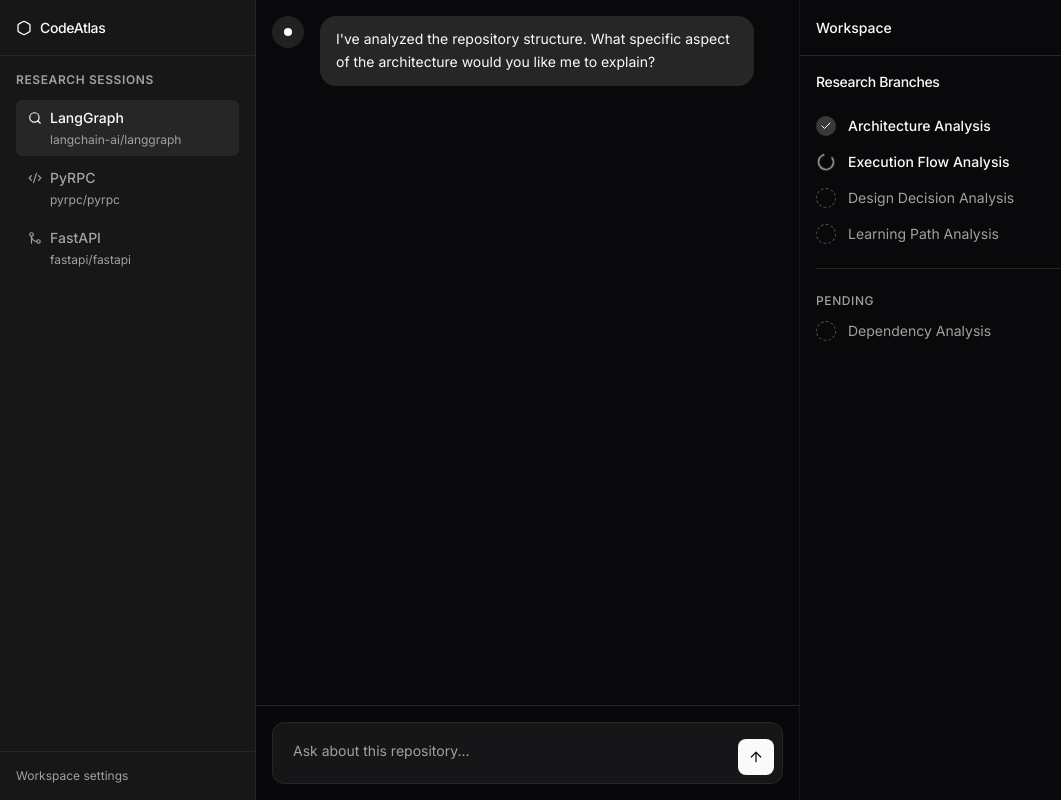
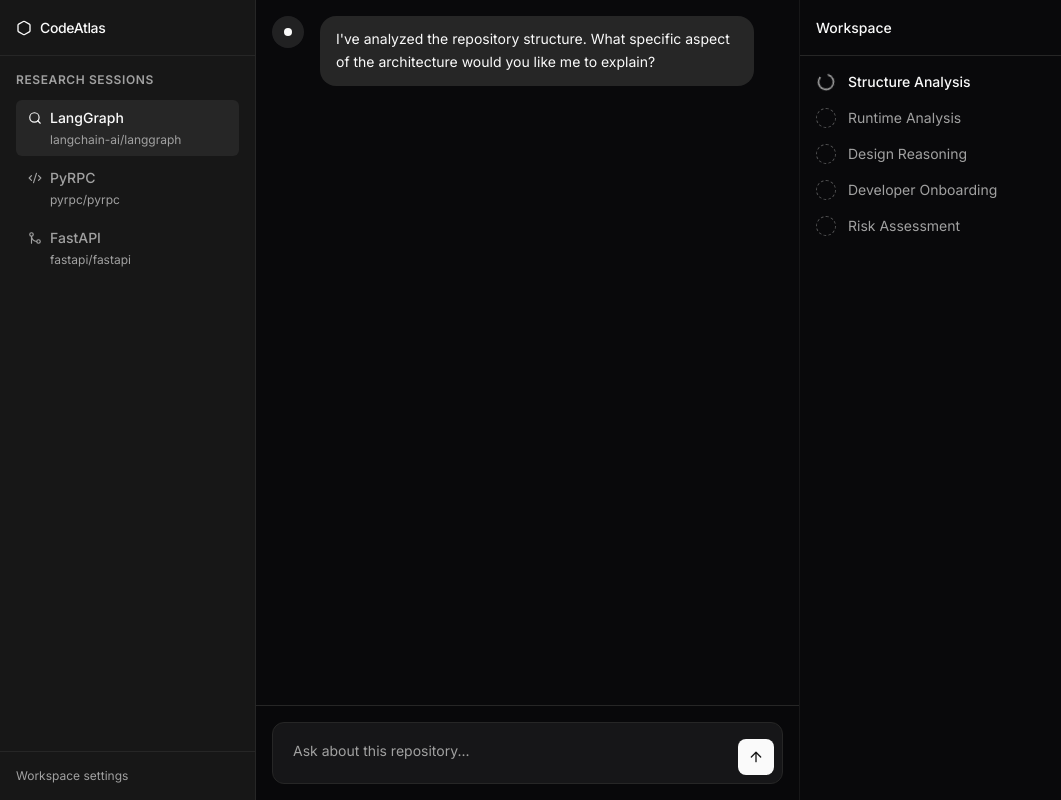
Before and after one commit to Atnatewoss/codeatlas, a Next.js app in the folder apps/web/: page / in a window 1280 px wide. Both pictures are taken after a click on the button "Start Research". Shown: the whole page, without its empty margins (0-1061 px from the left). Built offline with nearby package versions, Linux system fonts and the light colour scheme.

Commit message:
feat(research): implement deep ToT reasoning structure

```diff
--- a/apps/web/src/components/research/reasoning-tree.tsx
+++ b/apps/web/src/components/research/reasoning-tree.tsx
@@ -7,13 +7,9 @@ export function ReasoningTree() {
         <div>
           <div className="flex items-center">
             <span className="w-4 border-t border-border inline-block mr-2"></span>
-            <span className="text-foreground font-medium">Architecture</span>
+            <span className="text-foreground font-medium">Structure Analysis</span>
           </div>
           <div className="pl-6 border-l border-border ml-2 space-y-1 mt-1">
-            <div className="flex items-center">
-              <span className="w-4 border-t border-border inline-block mr-2"></span>
-              Services
-            </div>
             <div className="flex items-center">
               <span className="w-4 border-t border-border inline-block mr-2"></span>
               Modules
@@ -22,13 +18,21 @@ export function ReasoningTree() {
               <span className="w-4 border-t border-border inline-block mr-2"></span>
               Dependencies
             </div>
+            <div className="flex items-center">
+              <span className="w-4 border-t border-border inline-block mr-2"></span>
+              Layers
+            </div>
+            <div className="flex items-center">
+              <span className="w-4 border-t border-border inline-block mr-2"></span>
+              Boundaries
+            </div>
           </div>
         </div>
 
         <div>
           <div className="flex items-center">
             <span className="w-4 border-t border-border inline-block mr-2"></span>
-            <span className="text-foreground font-medium">Execution Flow</span>
+            <span className="text-foreground font-medium">Runtime Analysis</span>
           </div>
           <div className="pl-6 border-l border-border ml-2 space-y-1 mt-1">
             <div className="flex items-center">
@@ -37,7 +41,15 @@ export function ReasoningTree() {
             </div>
             <div className="flex items-center">
               <span className="w-4 border-t border-border inline-block mr-2"></span>
-              Request Lifecycle
+              Request Flow
+            </div>
+            <div className="flex items-center">
+              <span className="w-4 border-t border-border inline-block mr-2"></span>
+              Data Flow
+            </div>
+            <div className="flex items-center">
+              <span className="w-4 border-t border-border inline-block mr-2"></span>
+              Control Flow
             </div>
           </div>
         </div>
@@ -45,14 +57,75 @@ export function ReasoningTree() {
         <div>
           <div className="flex items-center">
             <span className="w-4 border-t border-border inline-block mr-2"></span>
-            <span className="text-foreground font-medium">Design Decisions</span>
+            <span className="text-foreground font-medium">Design Reasoning</span>
+          </div>
+          <div className="pl-6 border-l border-border ml-2 space-y-1 mt-1">
+            <div className="flex items-center">
+              <span className="w-4 border-t border-border inline-block mr-2"></span>
+              Key Patterns
+            </div>
+            <div className="flex items-center">
+              <span className="w-4 border-t border-border inline-block mr-2"></span>
+              Tradeoffs
+            </div>
+            <div className="flex items-center">
+              <span className="w-4 border-t border-border inline-block mr-2"></span>
+              Architectural Choices
+            </div>
+            <div className="flex items-center">
+              <span className="w-4 border-t border-border inline-block mr-2"></span>
+              Alternatives
+            </div>
           </div>
         </div>
 
         <div>
           <div className="flex items-center">
             <span className="w-4 border-t border-border inline-block mr-2"></span>
-            <span className="text-foreground font-medium">Contributor Guide</span>
+            <span className="text-foreground font-medium">Developer Onboarding</span>
+          </div>
+          <div className="pl-6 border-l border-border ml-2 space-y-1 mt-1">
+            <div className="flex items-center">
+              <span className="w-4 border-t border-border inline-block mr-2"></span>
+              Learning Path
+            </div>
+            <div className="flex items-center">
+              <span className="w-4 border-t border-border inline-block mr-2"></span>
+              Critical Files
+            </div>
+            <div className="flex items-center">
+              <span className="w-4 border-t border-border inline-block mr-2"></span>
+              Important Concepts
+            </div>
+            <div className="flex items-center">
+              <span className="w-4 border-t border-border inline-block mr-2"></span>
+              Contribution Guide
+            </div>
+          </div>
+        </div>
+
+        <div>
+          <div className="flex items-center">
+            <span className="w-4 border-t border-border inline-block mr-2"></span>
+            <span className="text-foreground font-medium">Risk Assessment</span>
+          </div>
+          <div className="pl-6 border-l border-border ml-2 space-y-1 mt-1">
+            <div className="flex items-center">
+              <span className="w-4 border-t border-border inline-block mr-2"></span>
+              Complexity Hotspots
+            </div>
+            <div className="flex items-center">
+              <span className="w-4 border-t border-border inline-block mr-2"></span>
+              Coupling
+            </div>
+            <div className="flex items-center">
+              <span className="w-4 border-t border-border inline-block mr-2"></span>
+              Single Points of Failure
+            </div>
+            <div className="flex items-center">
+              <span className="w-4 border-t border-border inline-block mr-2"></span>
+              Maintenance Risks
+            </div>
           </div>
         </div>
       </div>
--- a/apps/web/src/components/research/research-status.tsx
+++ b/apps/web/src/components/research/research-status.tsx
@@ -2,38 +2,33 @@
 
 import { useEffect, useState } from "react"
 import { Check, Loader2 } from "lucide-react"
-import { Card, CardContent, CardHeader, CardTitle } from "@/components/ui/card"
 
-export function ResearchStatus({ onComplete }: { onComplete: () => void }) {
+export function ResearchStatus() {
   const [progress, setProgress] = useState(0)
 
   useEffect(() => {
     const interval = setInterval(() => {
       setProgress(p => {
-        if (p >= 4) {
+        if (p >= 5) {
           clearInterval(interval)
-          setTimeout(onComplete, 1000)
-          return 4
+          return 5
         }
         return p + 1
       })
-    }, 2000)
+    }, 3000)
     return () => clearInterval(interval)
-  }, [onComplete])
+  }, [])
 
   const steps = [
-    { title: "Architecture Analysis", state: progress > 0 ? "done" : progress === 0 ? "running" : "pending" },
-    { title: "Execution Flow Analysis", state: progress > 1 ? "done" : progress === 1 ? "running" : "pending" },
-    { title: "Design Decision Analysis", state: progress > 2 ? "done" : progress === 2 ? "running" : "pending" },
-    { title: "Learning Path Analysis", state: progress > 3 ? "done" : progress === 3 ? "running" : "pending" },
+    { title: "Structure Analysis", state: progress > 0 ? "done" : progress === 0 ? "running" : "pending" },
+    { title: "Runtime Analysis", state: progress > 1 ? "done" : progress === 1 ? "running" : "pending" },
+    { title: "Design Reasoning", state: progress > 2 ? "done" : progress === 2 ? "running" : "pending" },
+    { title: "Developer Onboarding", state: progress > 3 ? "done" : progress === 3 ? "running" : "pending" },
+    { title: "Risk Assessment", state: progress > 4 ? "done" : progress === 4 ? "running" : "pending" },
   ]
 
   return (
-    <Card className="bg-transparent border-0 shadow-none">
-      <CardHeader className="px-0 pt-0">
-        <CardTitle className="text-sm font-medium">Research Branches</CardTitle>
-      </CardHeader>
-      <CardContent className="px-0 space-y-4">
+    <div className="space-y-4">
       {steps.map((step, idx) => (
         <div key={idx} className="flex items-center gap-3 text-sm">
           {step.state === "done" ? (
@@ -50,15 +45,6 @@ export function ResearchStatus({ onComplete }: { onComplete: () => void }) {
           </span>
         </div>
       ))}
-
-        <div className="pt-6 border-t mt-6">
-          <div className="text-xs text-muted-foreground font-medium uppercase tracking-wider mb-3">Pending</div>
-          <div className="text-sm text-muted-foreground flex items-center gap-3">
-             <div className="w-5 h-5 rounded-full border border-dashed border-muted-foreground/50 shrink-0" />
-             Dependency Analysis
     </div>
-        </div>
-      </CardContent>
-    </Card>
   )
 }
```
Lines whose indentation alone changed are shown as unchanged.
